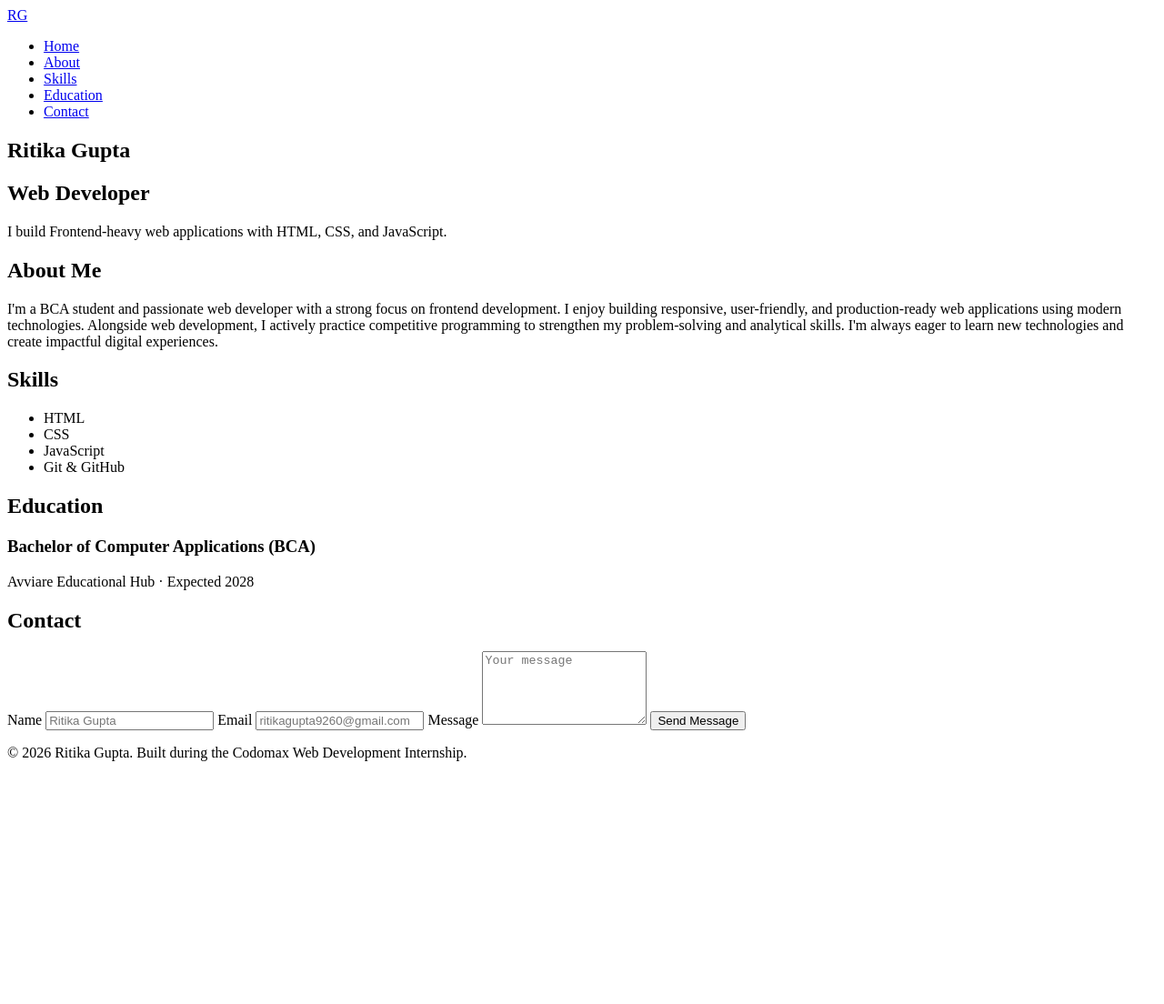
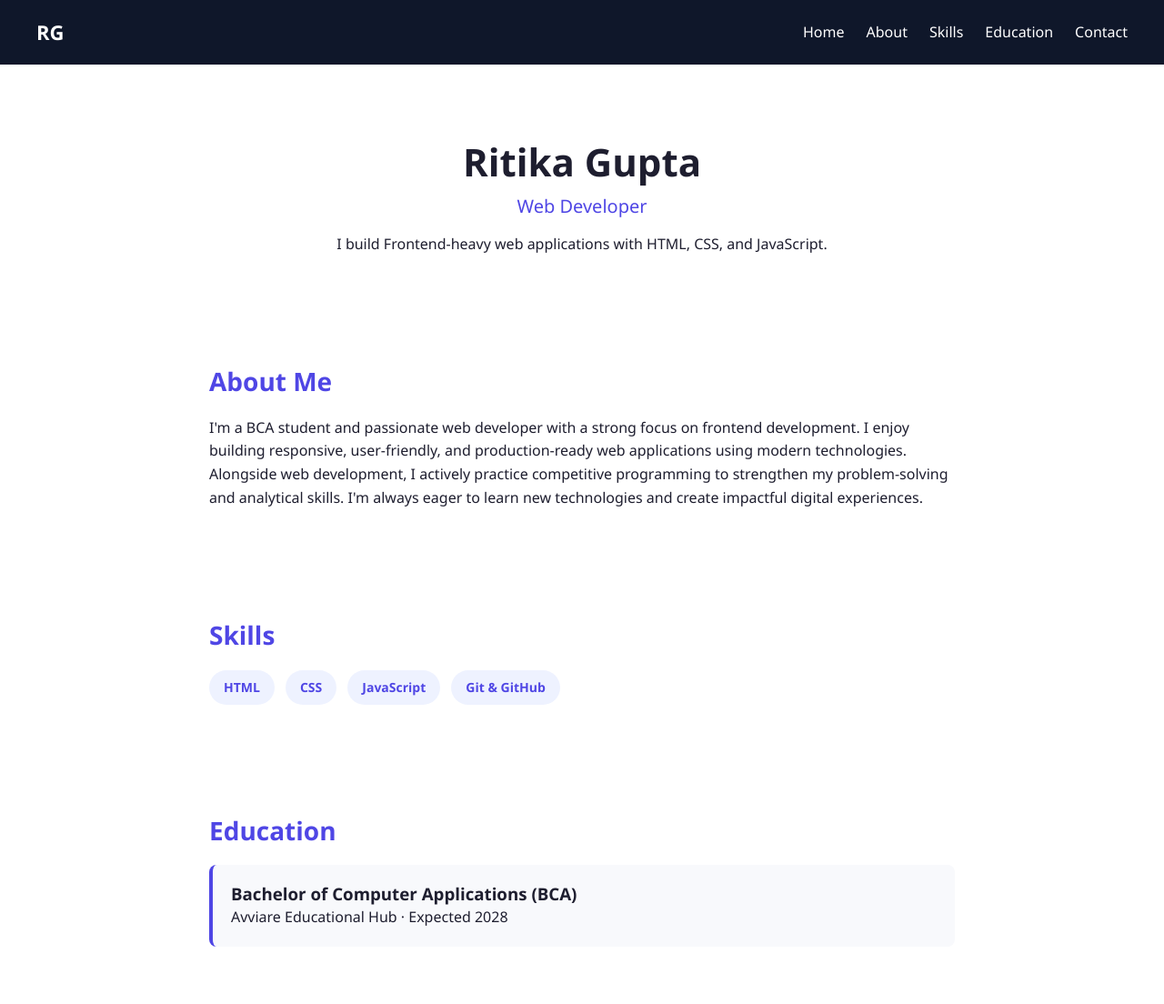
Before and after one commit to ritikagupta-hihi/codomax-internship-, a plain HTML site: page index.html in a window 1280 px wide. Shown: the top 1104 px of the page at 91% size. Before the commit the page ends 853 px from the top, so only its background shows below. Drawn offline with Linux system fonts and the light colour scheme.

Commit message:
Day 4: Styled typography, colors, spacing, buttons, and layout

```diff
--- a/index.html
+++ b/index.html
@@ -4,6 +4,7 @@
 <head>
   <meta charset="UTF-8" />
   <meta name="viewport" content="width=device-width, initial-scale=1.0" />
+  <link rel="stylesheet" href="style.css" />
   <title>Ritika Gupta - Web Developer</title>
 </head>
 
--- /dev/null
+++ b/style.css
@@ -0,0 +1,159 @@
+* {
+  margin: 0;
+  padding: 0;
+  box-sizing: border-box;
+}
+
+body {
+  font-family: "Segoe UI", Arial, sans-serif;
+  color: #1e1e2f;
+  line-height: 1.6;
+  background-color: #ffffff;
+}
+
+h1, h2, h3 {
+  font-weight: 700;
+  line-height: 1.3;
+}
+
+a {
+  text-decoration: none;
+  color: inherit;
+}
+
+/* ---------- Navbar ---------- */
+.navbar {
+  display: flex;
+  justify-content: space-between;
+  align-items: center;
+  background-color: #0f172a;
+  padding: 18px 40px;
+}
+
+.logo {
+  color: #fff;
+  font-size: 22px;
+  font-weight: 700;
+}
+
+.nav-links {
+  list-style: none;
+  display: flex;
+  gap: 24px;
+}
+
+.nav-links a {
+  color: #fff;
+  font-weight: 500;
+}
+
+/* ---------- Sections ---------- */
+section {
+  padding: 60px 40px;
+  max-width: 900px;
+  margin: 0 auto;
+}
+
+section h2 {
+  font-size: 28px;
+  margin-bottom: 20px;
+  color: #4f46e5;
+}
+
+/* ---------- Hero ---------- */
+#hero {
+  text-align: center;
+  padding-top: 80px;
+}
+
+#hero h1 {
+  font-size: 42px;
+  margin-bottom: 8px;
+}
+
+#hero h2 {
+  font-size: 20px;
+  font-weight: 500;
+  color: #4f46e5;
+  margin-bottom: 16px;
+}
+
+/* ---------- Skills ---------- */
+.skills-list {
+  list-style: none;
+  display: flex;
+  flex-wrap: wrap;
+  gap: 12px;
+}
+
+.skills-list li {
+  background-color: #eef2ff;
+  color: #4f46e5;
+  padding: 8px 16px;
+  border-radius: 20px;
+  font-weight: 600;
+  font-size: 14px;
+}
+
+/* ---------- Education ---------- */
+.education-item {
+  background-color: #f8f9fc;
+  padding: 20px;
+  border-radius: 8px;
+  border-left: 4px solid #4f46e5;
+}
+
+/* ---------- Contact Form ---------- */
+.contact-form {
+  display: flex;
+  flex-direction: column;
+  background-color: #f8f9fc;
+  padding: 24px;
+  border-radius: 8px;
+}
+
+.contact-form label {
+  margin-top: 12px;
+  margin-bottom: 6px;
+  font-weight: 600;
+}
+
+.contact-form input,
+.contact-form textarea {
+  padding: 10px;
+  border: 1px solid #ccc;
+  border-radius: 6px;
+  font-size: 15px;
+}
+
+.contact-form input:focus,
+.contact-form textarea:focus {
+  outline: none;
+  border-color: #4f46e5;
+}
+
+/* ---------- Buttons ---------- */
+.btn-primary {
+  margin-top: 18px;
+  padding: 12px;
+  background-color: #4f46e5;
+  color: #fff;
+  border: none;
+  border-radius: 6px;
+  font-size: 15px;
+  font-weight: 600;
+  cursor: pointer;
+}
+
+.btn-primary:hover {
+  background-color: #4338ca;
+}
+
+/* ---------- Footer ---------- */
+footer {
+  text-align: center;
+  padding: 20px;
+  background-color: #0f172a;
+  color: #cbd5e1;
+  font-size: 14px;
+}
```
